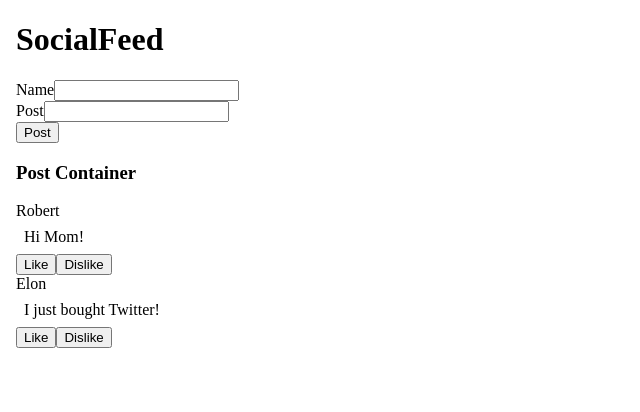
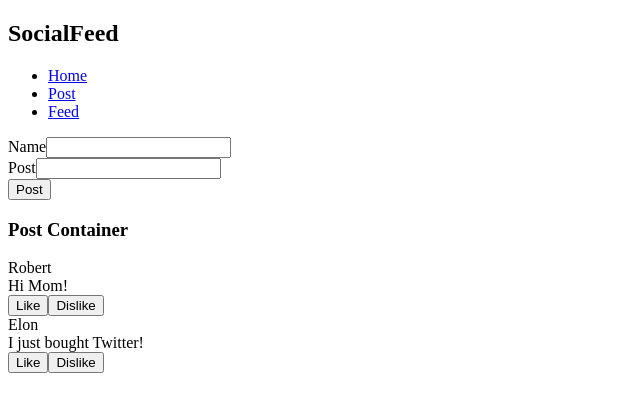
Before and after one commit to RAGessler/SocialFeed, a React (Create React App) app: page / in a window 1280 px wide. Shown: the top 412 px of the page, without its empty margins (0-640 px from the left). Built offline with nearby package versions, Linux system fonts and the light colour scheme.

Commit message:
Navbar funcioning

```diff
--- a/package.json
+++ b/package.json
@@ -6,10 +6,15 @@
     "@testing-library/jest-dom": "^5.16.4",
     "@testing-library/react": "^13.1.1",
     "@testing-library/user-event": "^13.5.0",
+    "bootstrap": "^5.1.3",
+    "components": "^0.1.0",
     "react": "^18.1.0",
     "react-dom": "^18.1.0",
+    "react-icons": "^4.3.1",
+    "react-router-dom": "^6.3.0",
     "react-router-hash-link": "^2.4.3",
     "react-scripts": "5.0.1",
+    "styled": "^1.0.0",
     "web-vitals": "^2.1.4"
   },
   "scripts": {
--- a/src/App.jsx
+++ b/src/App.jsx
@@ -15,18 +15,15 @@ function App() {
 
   return (
     <div>
-      <body>
-        <header className='header'>
-          <h1>SocialFeed</h1>
-          {/* <NavBar/> */}
+        <header className='header' id='home'>
+          <NavBar/>
           </header>
-        <div className='NewPost'>
+        <div className='NewPost' id='post'>
           <CreatePost createNewPost={addNewPost}/>
         </div>
-        <div className='feed'>
+        <div className='feed' id='feed'>
         <DisplayPosts parentPosts={posts} />
         </div>
-      </body>
     </div>
   );
 }
--- a/src/Components/DisplayPosts/DisplayPosts.jsx
+++ b/src/Components/DisplayPosts/DisplayPosts.jsx
@@ -5,11 +5,11 @@ const DisplayPosts = (props) => {
     return (
         <div className="Post Container">
             <h3>Post Container</h3>
-            {props.parentPosts.map((element) => {
+            {props.parentPosts.map((element, index) => {
                 return(
-                    <div className='post'>
+                    <div className='post' key={index}>
                         <header>{element.name}</header>
-                        <body>{element.body}</body>
+                        <div>{element.body}</div>
                         <footer className="Buttons">
                             <button>Like</button>
                             <button>Dislike</button>
--- a/src/Components/NavBar/NavBar.jsx
+++ b/src/Components/NavBar/NavBar.jsx
@@ -1,12 +1,13 @@
 import React from "react";
-import {HashLink as Link} from 'react-router-hash-link';
 
 const NavBar= (props) => {
     return(
-        <nav className="nav-bar">
+        <nav>
+            <h1>SocialFeed</h1>
             <ul>
-                <li><a className='nav-a' href="">Post</a></li>
-                <Link><a className='nav-a' href="/pathLink#feed">Feed</a></Link>
+                <li><a href="#home">Home</a></li>
+                <li><a href="#post">Post</a></li>
+                <li><a href="#feed">Feed</a></li>
             </ul>
         </nav>
     )
```
Also changed, not shown: 1 other file (tests, documents, lock files or other folders).
